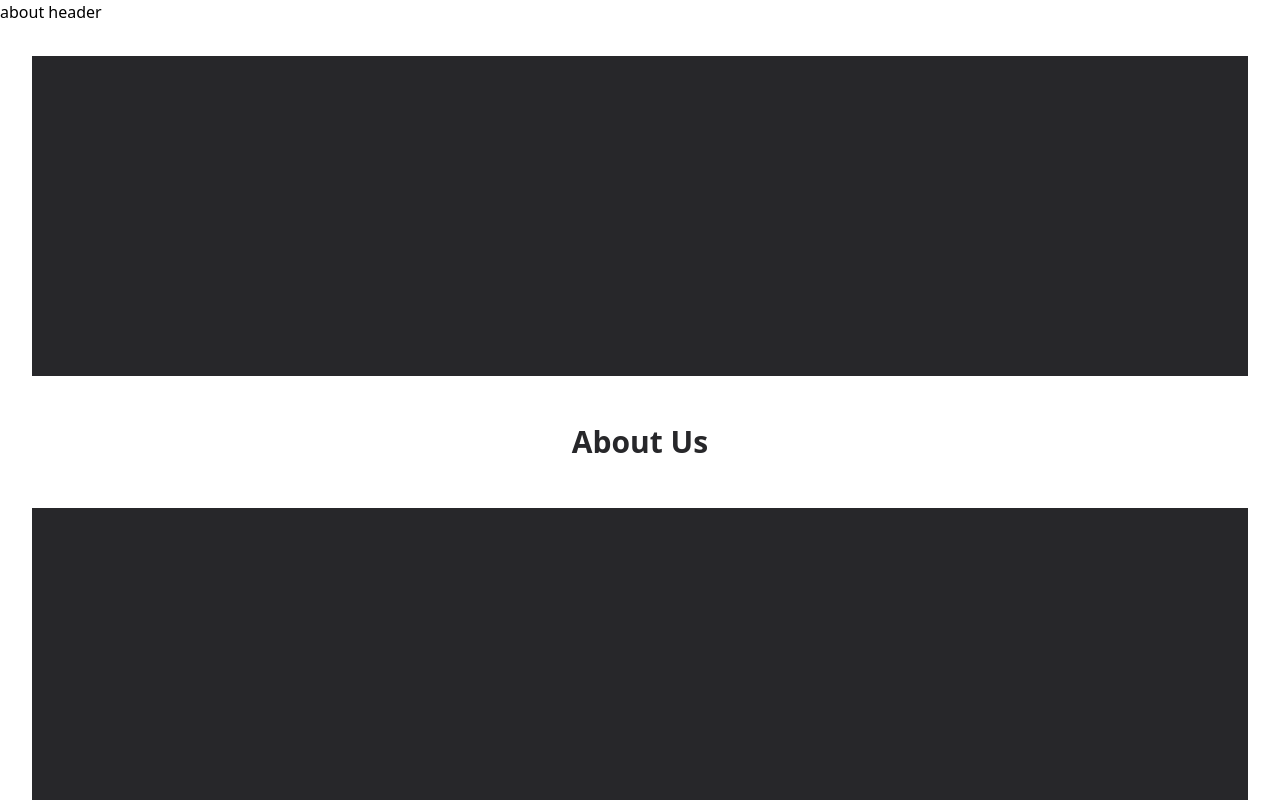
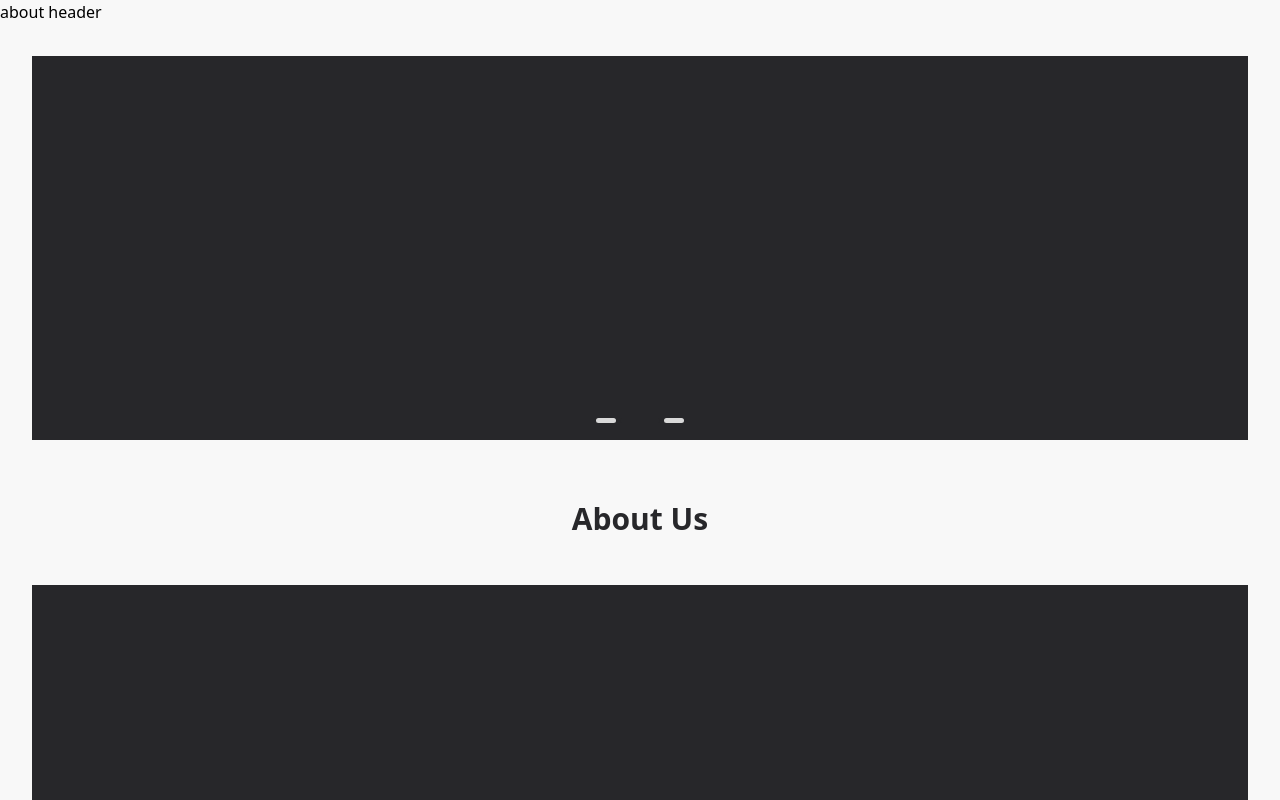
Before and after one commit to xzgun89425/zorin-web, a Nuxt app: page / in a window 1280 px wide. Shown: the top 800 px of the page. Built offline with nearby package versions, Linux system fonts and the light colour scheme; what v-calendar would draw is missing.

Commit message:
index swiper

```diff
--- a/assets/css/main.css
+++ /dev/null
@@ -1,30 +0,0 @@
-@tailwind base;
-@tailwind components;
-@tailwind utilities;
-
-@layer components {
-    .link-btn {
-        @apply rounded-md hover:bg-primaryHover py-2 px-4 duration-200;
-    }
-}
-
-/* width */
-::-webkit-scrollbar {
-    width: 10px;
-}
-
-/* Track */
-::-webkit-scrollbar-track {
-    background: #e4e4e7;
-}
-
-/* Handle */
-::-webkit-scrollbar-thumb {
-    background: #52525b;
-    border-radius: 10px;
-}
-
-/* Handle on hover */
-::-webkit-scrollbar-thumb:hover {
-    background: #3f3f46;
-}
--- /dev/null
+++ b/assets/css/main.scss
@@ -0,0 +1,59 @@
+@tailwind base;
+@tailwind components;
+@tailwind utilities;
+
+@layer components {
+    .link-btn {
+        @apply rounded-md hover:bg-primaryHover py-2 px-4 duration-200;
+    }
+}
+
+@layer base {
+    body {
+        background-color: #f8f8f8;
+    }
+}
+
+/* width */
+::-webkit-scrollbar {
+    width: 10px;
+}
+
+/* Track */
+::-webkit-scrollbar-track {
+    background: #e4e4e7;
+}
+
+/* Handle */
+::-webkit-scrollbar-thumb {
+    background: #52525b;
+    border-radius: 10px;
+}
+
+/* Handle on hover */
+::-webkit-scrollbar-thumb:hover {
+    background: #3f3f46;
+}
+
+.swiper-pagination {
+    @apply flex justify-center items-center gap-1;
+    .bullet {
+        display: inline-block;
+        width: 20px;
+        height: 5px;
+        border-radius: 100px;
+
+        /**
+        * !Undefined-Color
+        */
+        background-color: #d9d9d9;
+        transition: all 0.2s;
+        &.is-active {
+            @apply bg-primary;
+            width: 40px;
+        }
+    }
+    .bullet:hover {
+        cursor: pointer;
+    }
+}
--- a/nuxt.config.ts
+++ b/nuxt.config.ts
@@ -12,7 +12,7 @@ export default defineNuxtConfig({
             ],
         },
     },
-    css: ['~/assets/css/main.css'],
+    css: ['~/assets/css/main.scss'],
     postcss: {
         plugins: {
             tailwindcss: {},
--- a/package.json
+++ b/package.json
@@ -17,6 +17,7 @@
         "autoprefixer": "^10.4.14",
         "nuxt": "^3.5.1",
         "postcss": "^8.4.23",
+        "sass": "^1.58.3",
         "swiper": "^8.4.5",
         "tailwindcss": "^3.3.2"
     },
--- a/pages/index.vue
+++ b/pages/index.vue
@@ -1,10 +1,34 @@
 <script setup>
+import { Swiper, SwiperSlide } from "swiper/vue";
+import "swiper/css";
+import { Pagination, Autoplay } from "swiper";
+
 const store = useHomeStore();
 </script>
 
 <template>
   <Container>
-    <div class="w-full h-80 bg-primary"></div>
+    <div class="w-full">
+      <Swiper
+        :pagination="{
+          el: '#dating-processes',
+          bulletClass: 'bullet',
+          bulletActiveClass: 'is-active',
+          clickable: true,
+        }"
+        :autoplay="{ delay: 2500, disableOnInteraction: false }"
+        loop
+        :modules="[Pagination, Autoplay]"
+      >
+        <SwiperSlide v-for="i in 3" :key="i">
+          <!-- <div>
+                        <img class="min-h-[400px] w-full h-full object-cover" :src="item.src" alt="">
+                    </div> -->
+          <div class="w-full h-96 bg-primary"></div>
+        </SwiperSlide>
+      </Swiper>
+      <div id="dating-processes" class="swiper-pagination my-2"></div>
+    </div>
     <ContainerDiv :title="'About Us'">
       <div class="bg-primary w-full h-80"></div>
     </ContainerDiv>
```
Also changed, not shown: 1 other file (tests, documents, lock files or other folders).
